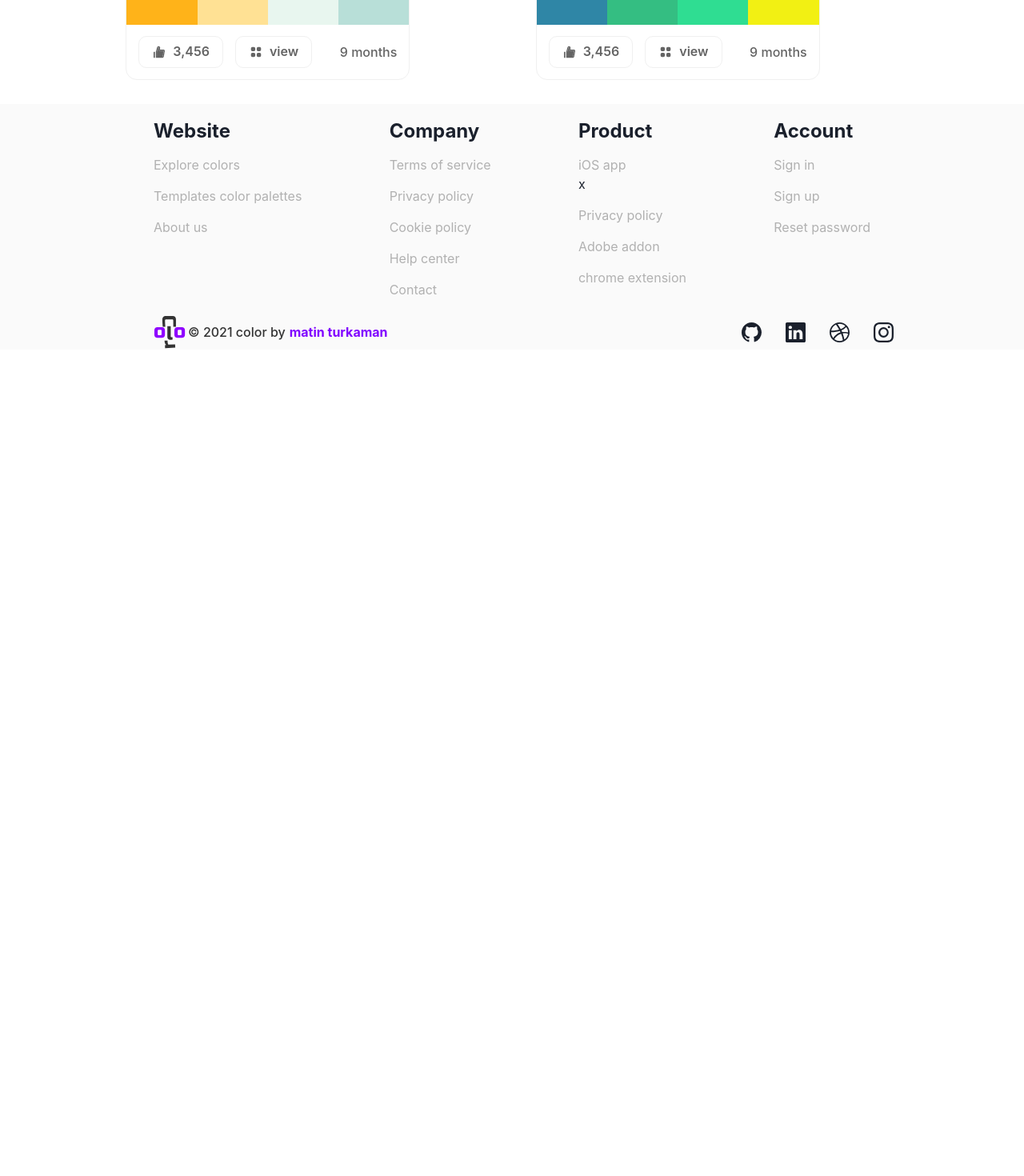
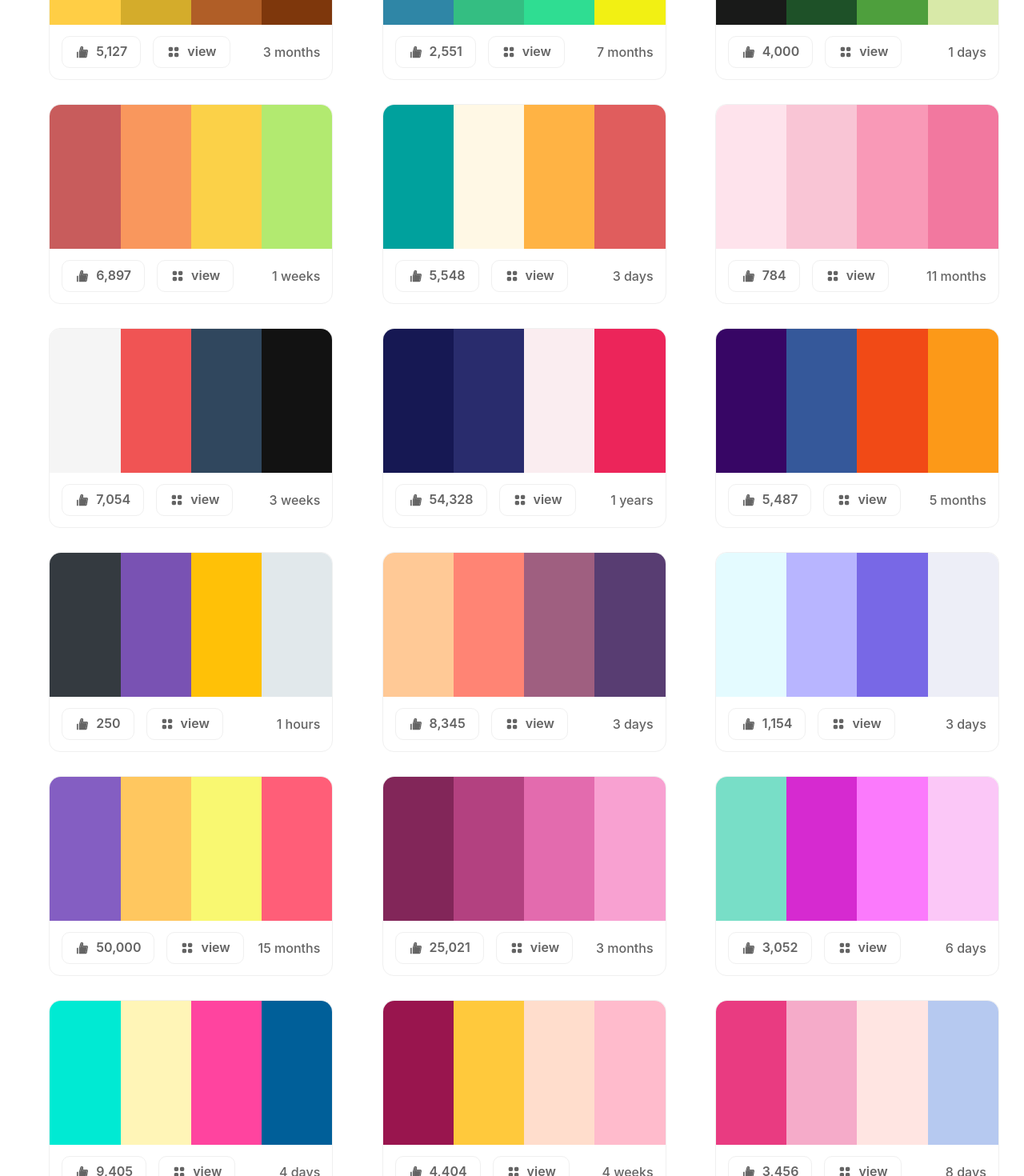
Before and after one commit to matinturkaman/colors, a React (Create React App) app: page /explore in a window 1280 px wide. Shown: the part 880-2350 px from the top of the page at 80% size. Before the commit the page ends 1317 px from the top, so only its background shows below. Built offline with nearby package versions, Linux system fonts and the light colour scheme.

Commit message:
add color palettes

```diff
--- a/src/components/palettes/palettes.js
+++ b/src/components/palettes/palettes.js
@@ -72,7 +72,7 @@ const PalettesComp = () => {
           </Text>
         </Flex>
         <InputGroup
-          w={{ base: "100%", sm: "100%", md: "30%", lg: "30%", xl: "30%" }}
+          w={{ base: "100%", sm: "100%", md: "20%", lg: "20%", xl: "20%" }}
         >
           <InputLeftElement children={<FiSearch color="#7A7A86" />} />
           <Input
@@ -83,7 +83,12 @@ const PalettesComp = () => {
           />
         </InputGroup>
       </Flex>
-      <Flex w="90%" minH="300px" flexWrap="wrap" justifyContent="space-evenly">
+      <Flex
+        w={{ base: "90%", sm: "90%", lg: "100%", xl: "100%" }}
+        minH="300px"
+        flexWrap="wrap"
+        justifyContent="space-evenly"
+      >
         {allPalette.map((p) => {
           return (
             <Flex
@@ -219,7 +224,7 @@ const PalettesComp = () => {
                     cursor="pointer"
                     rounded="10"
                   >
-                    3,456
+                    {p.like}
                   </Button>
                   <Link to={{ pathname: `/palette/${p.id}`, state: { p } }}>
                     <Button
@@ -243,12 +248,12 @@ const PalettesComp = () => {
                   fontWeight="medium"
                   display={{ base: "none", sm: "flex", lg: "flex", xl: "flex" }}
                 >
-                  9 months
+                  {p.date}
                 </Text>
               </Flex>
             </Flex>
-          );
-        })}
+          )
+          })}
       </Flex>
     </>
   );
--- a/src/data/colors.js
+++ b/src/data/colors.js
@@ -1,13 +1,33 @@
 const palettes = [
   {
-    one: "#A2D2FF",
-    two: "#FEF9EF",
-    three: "#FF865E",
-    four: "#FEE440",
-    category: "yellow",
-    like: "250",
+    one: "#9A0680",
+    two: "#79018C",
+    three: "#4C0070",
+    four: "#160040",
+    category: "purple",
+    like: "3,256",
     date: "3 days",
     id: 1,
+  },
+  {
+    one: "#FFBD35",
+    two: "#3FA796",
+    three: "#8267BE",
+    four: "#502064",
+    category: "yellow",
+    like: "474",
+    date: "2 hours",
+    id: 2,
+  },
+  {
+    one: "#2E4C6D",
+    two: "#396EB0",
+    three: "#DADDFC",
+    four: "#FC997C",
+    category: "blue",
+    like: "8,867",
+    date: "3 months",
+    id: 3,
   },
   {
     one: "#142F43",
@@ -15,29 +35,289 @@ const palettes = [
     three: "#FF5F7E",
     four: "#B000B9",
     category: "purple",
-    like: "250",
+    like: "2,452",
+    date: "2 weeks",
+    id: 4,
+  },
+  {
+    one: "#FFCC1D",
+    two: "#0B4619",
+    three: "#116530",
+    four: "#E8E8CC",
+    category: "yellow",
+    like: "15,351",
     date: "3 days",
-    id: 2,
+    id: 5,
+  },
+  {
+    one: "#009DAE",
+    two: "#71DFE7",
+    three: "#C2FFF9",
+    four: "#FFE652",
+    category: "blue",
+    like: "558",
+    date: "8 days",
+    id: 6,
+  },
+  {
+    one: "#FFCE45",
+    two: "#D4AC2B",
+    three: "#B05E27",
+    four: "#7E370C",
+    category: "yellow",
+    like: "5,127",
+    date: "3 months",
+    id: 7,
+  },
+  {
+    one: "#2F86A6",
+    two: "#34BE82",
+    three: "#2FDD92",
+    four: "#F2F013",
+    category: "green",
+    like: "2,551",
+    date: "7 months",
+    id: 8,
+  },
+  {
+    one: "#191A19",
+    two: "#1E5128",
+    three: "#4E9F3D",
+    four: "#D8E9A8",
+    category: "green",
+    like: "4,000",
+    date: "1 days",
+    id: 9,
+  },
+  {
+    one: "#C85C5C",
+    two: "#F9975D",
+    three: "#FBD148",
+    four: "#B2EA70",
+    category: "yellow",
+    like: "6,897",
+    date: "1 weeks",
+    id: 10,
+  },
+  {
+    one: "#00A19D",
+    two: "#FFF8E5",
+    three: "#FFB344",
+    four: "#E05D5D",
+    category: "green",
+    like: "5,548",
+    date: "3 days",
+    id: 11,
   },
   {
     one: "#FEE3EC",
     two: "#F9C5D5",
     three: "#F999B7",
     four: "#F2789F",
+    category: "pink",
+    like: "784",
+    date: "11 months",
+    id: 12,
+  },
+  {
+    one: "#F5F5F5",
+    two: "#F05454",
+    three: "#30475E",
+    four: "#121212",
+    category: "red",
+    like: "7,054",
+    date: "3 weeks",
+    id: 13,
+  },
+  {
+    one: "#161853",
+    two: "#292C6D",
+    three: "#FAEDF0",
+    four: "#EC255A",
+    category: "navy",
+    like: "54,328",
+    date: "1 years",
+    id: 14,
+  },
+  {
+    one: "#370665",
+    two: "#35589A",
+    three: "#F14A16",
+    four: "#FC9918",
+    category: "orange",
+    like: "5,487",
+    date: "5 months",
+    id: 15,
+  },
+  {
+    one: "#343A40",
+    two: "#7952B3",
+    three: "#FFC107",
+    four: "#E1E8EB",
     category: "purple",
     like: "250",
-    date: "3 days",
-    id: 3,
+    date: "1 hours",
+    id: 16,
   },
   {
-    one: "#FFCC1D",
-    two: "#0B4619",
-    three: "#116530",
-    four: "#E8E8CC",
+    one: "#FFC996",
+    two: "#FF8474",
+    three: "#9F5F80",
+    four: "#583D72",
+    category: "beige",
+    like: "8,345",
+    date: "3 days",
+    id: 17,
+  },
+  {
+    one: "#E4FBFF",
+    two: "#B8B5FF",
+    three: "#7868E6",
+    four: "#EDEEF7",
+    category: "blue",
+    like: "1,154",
+    date: "3 days",
+    id: 18,
+  },
+  {
+    one: "#845EC2",
+    two: "#FFC75F",
+    three: "#F9F871",
+    four: "#FF5E78",
+    category: "yellow",
+    like: "50,000",
+    date: "15 months",
+    id: 19,
+  },
+  {
+    one: "#822659",
+    two: "#B34180",
+    three: "#E36BAE",
+    four: "#F8A1D1",
+    category: "pink",
+    like: "25,021",
+    date: "3 months",
+    id: 20,
+  },
+  {
+    one: "#78DEC7",
+    two: "#D62AD0",
+    three: "#FB7AFC",
+    four: "#FBC7F7",
+    category: "pink",
+    like: "3,052",
+    date: "6 days",
+    id: 21,
+  },
+  {
+    one: "#00EAD3",
+    two: "#FFF5B7",
+    three: "#FF449F",
+    four: "#005F99",
     category: "green",
-    like: "250",
+    like: "9,405",
+    date: "4 days",
+    id: 22,
+  },
+  {
+    one: "#99154E",
+    two: "#FFC93C",
+    three: "#FFDDCC",
+    four: "#FFBBCC",
+    category: "yellow",
+    like: "4,404",
+    date: "4 weeks",
+    id: 23,
+  },
+  {
+    one: "#E93B81",
+    two: "#F5ABC9",
+    three: "#FFE5E2",
+    four: "#B6C9F0",
+    category: "pink",
+    like: "3,456",
+    date: "8 days",
+    id: 24,
+  },
+  {
+    one: "#22577A",
+    two: "#38A3A5",
+    three: "#57CC99",
+    four: "#80ED99",
+    category: "green",
+    like: "25,005",
     date: "3 days",
-    id: 4,
+    id: 25,
+  },
+  {
+    one: "#D83A56",
+    two: "#FF616D",
+    three: "#FFEAC9",
+    four: "#66DE93",
+    category: "red",
+    like: "30,540",
+    date: "3 months",
+    id: 26,
+  },
+  {
+    one: "#FFAB73",
+    two: "#FFD384",
+    three: "#FFF9B0",
+    four: "#FFAEC0",
+    category: "yellow",
+    like: "350",
+    date: "1 hours",
+    id: 27,
+  },
+  {
+    one: "#F4F9F9",
+    two: "#F1D1D0",
+    three: "#FBACCC",
+    four: "#F875AA",
+    category: "pink",
+    like: "6,545",
+    date: "3 days",
+    id: 28,
+  },
+  {
+    one: "#B91646",
+    two: "#DFD8CA",
+    three: "#FBF3E4",
+    four: "#105652",
+    category: "red",
+    like: "999",
+    date: "1 hours",
+    id: 29,
+  },
+  {
+    one: "#88E0EF",
+    two: "#161E54",
+    three: "#FF5151",
+    four: "#FF9B6A",
+    category: "red",
+    like: "1,119",
+    date: "3 days",
+    id: 30,
+  },
+  {
+    one: "#09009B",
+    two: "#0F00FF",
+    three: "#D98C00",
+    four: "#FFA400",
+    category: "blue",
+    like: "250,854",
+    date: "1 years",
+    id: 31,
+  },
+  {
+    one: "#FEF1E6",
+    two: "#F9D5A7",
+    three: "#FFB085",
+    four: "#90AACB",
+    category: "yellow",
+    like: "780,915",
+    date: "6 months",
+    id: 32,
   },
   {
     one: "#FFB319",
@@ -45,19 +325,279 @@ const palettes = [
     three: "#E8F6EF",
     four: "#B8DFD8",
     category: "yellow",
-    like: "250",
-    date: "3 days",
-    id: 5,
+    like: "450,154",
+    date: "4 months",
+    id: 33,
   },
   {
-    one: "#2F86A6",
-    two: "#34BE82",
-    three: "#2FDD92",
-    four: "#F2F013",
+    one: "#0F2C67",
+    two: "#CD1818",
+    three: "#F3950D",
+    four: "#F4E185",
+    category: "orange",
+    like: "1,000,000",
+    date: "2 years",
+    id: 34,
+  },
+  {
+    one: "#E26A2C",
+    two: "#FF8243",
+    three: "#FDA65D",
+    four: "#FFD07F",
+    category: "orange",
+    like: "12,235",
+    date: "4 days",
+    id: 35,
+  },
+  {
+    one: "#EDEDED",
+    two: "#FFA41B",
+    three: "#FF5151",
+    four: "#9818D6",
+    category: "purple",
+    like: "87,877",
+    date: "8 months",
+    id: 36,
+  },
+  {
+    one: "#BE8ABF",
+    two: "#EA9ABB",
+    three: "#FEA5AD",
+    four: "#F8C3AF",
+    category: "beige",
+    like: "550",
+    date: "1 days",
+    id: 37,
+  },
+  {
+    one: "#FA697C",
+    two: "#E13A9D",
+    three: "#9B45E4",
+    four: "#FCC169",
+    category: "purple",
+    like: "895",
+    date: "5 days",
+    id: 38,
+  },
+  {
+    one: "#6807F9",
+    two: "#9852F9",
+    three: "#C299FC",
+    four: "#FFD739",
+    category: "purple",
+    like: "200,000,000",
+    date: "7 months",
+    id: 39,
+  },
+  {
+    one: "#00A8B5",
+    two: "#774898",
+    three: "#DE4383",
+    four: "#F3AE4B",
+    category: "green",
+    like: "2,000",
+    date: "3 months",
+    id: 40,
+  },
+  {
+    one: "#FE9191",
+    two: "#E4406F",
+    three: "#CA2374",
+    four: "#9C297F",
+    category: "pink",
+    like: "150,548",
+    date: "6 days",
+    id: 41,
+  },
+  {
+    one: "#F2F4FB",
+    two: "#D22780",
+    three: "#F8B500",
+    four: "#5E227F",
+    category: "purple",
+    like: "850,458",
+    date: "7 months",
+    id: 42,
+  },
+  {
+    one: "#F4EEFF",
+    two: "#DCD6F7",
+    three: "#A6B1E1",
+    four: "#424874",
+    category: "gray",
+    like: "950,000,000",
+    date: "2 years",
+    id: 43,
+  },
+  {
+    one: "#F1FCFC",
+    two: "#40E0D0",
+    three: "#72B5B7",
+    four: "#633A82",
+    category: "green",
+    like: "650,000,000",
+    date: "8 months",
+    id: 44,
+  },
+  {
+    one: "#D3F4FF",
+    two: "#B2DFFB",
+    three: "#E7A4E4",
+    four: "#FFC55C",
     category: "blue",
-    like: "250",
-    date: "3 days",
-    id: 6,
+    like: "812,000,000",
+    date: "4 days",
+    id: 45,
+  },
+  {
+    one: "#FA697C",
+    two: "#E13A9D",
+    three: "#9B45E4",
+    four: "#FCC169",
+    category: "red",
+    like: "451,985,864",
+    date: "3 months",
+    id: 46,
+  },
+  {
+    one: "#F5E6CA",
+    two: "#FB9300",
+    three: "#F54748",
+    four: "#343F56",
+    category: "orange",
+    like: "1,269,058",
+    date: "6 days",
+    id: 47,
+  },
+  {
+    one: "#F55C47",
+    two: "#9FE6A0",
+    three: "#4AA96C",
+    four: "#564A4A",
+    category: "green",
+    like: "455,655,152",
+    date: "8 months",
+    id: 48,
+  },
+  {
+    one: "#542E71",
+    two: "#FB3640",
+    three: "#FDCA40",
+    four: "#A799B7",
+    category: "red",
+    like: "1,003,546",
+    date: "1 months",
+    id: 49,
+  },
+  {
+    one: "#AA2B1D",
+    two: "#CC561E",
+    three: "#EF8D32",
+    four: "#BECA5C",
+    category: "orange",
+    like: "250,246,800",
+    date: "8 months",
+    id: 50,
+  },
+  {
+    one: "#FFE6E6",
+    two: "#FFABE1",
+    three: "#A685E2",
+    four: "#6155A6",
+    category: "pink",
+    like: "1,549",
+    date: "1 days",
+    id: 51,
+  },
+  {
+    one: "#2F5D62",
+    two: "#5E8B7E",
+    three: "#A7C4BC",
+    four: "#DFEEEA",
+    category: "green",
+    like: "680,566",
+    date: "5 days",
+    id: 52,
+  },
+  {
+    one: "#CD5D7D",
+    two: "#F6ECF0",
+    three: "#A7C5EB",
+    four: "#949CDF",
+    category: "purple",
+    like: "260,100",
+    date: "6 days",
+    id: 53,
+  },
+  {
+    one: "#931A25",
+    two: "#E97171",
+    three: "#FFCB8E",
+    four: "#F1F3DE",
+    category: "red",
+    like: "848",
+    date: "3 months",
+    id: 54,
+  },
+  {
+    one: "#F55C47",
+    two: "#9FE6A0",
+    three: "#4AA96C",
+    four: "#564A4A",
+    category: "green",
+    like: "542,445",
+    date: "1 months",
+    id: 55,
+  },
+  {
+    one: "#E4FBFF",
+    two: "#B8B5FF",
+    three: "#7868E6",
+    four: "#EDEEF7",
+    category: "blue",
+    like: "5,684",
+    date: "3 hours",
+    id: 56,
+  },
+  {
+    one: "#206A5D",
+    two: "#81B214",
+    three: "#FFCC29",
+    four: "#F58634",
+    category: "green",
+    like: "250,540",
+    date: "2 days",
+    id: 57,
+  },
+  {
+    one: "#fef9ef",
+    two: "#ffcb77",
+    three: "#17c3b2",
+    four: "#227c9d",
+    category: "green",
+    like: "1,240,012",
+    date: "3 months",
+    id: 58,
+  },
+  {
+    one: "#9d4edd",
+    two: "#7b2cbf",
+    three: "#ff9e00",
+    four: "#ff9100",
+    category: "purple",
+    like: "150,002",
+    date: "8 months",
+    id: 59,
+  },
+  {
+    one: "#FF577F",
+    two: "#FF884B",
+    three: "#FFC764",
+    four: "#CDFFFC",
+    category: "orange",
+    like: "97,735",
+    date: "1 years",
+    id: 60,
   },
 ];
 
```
